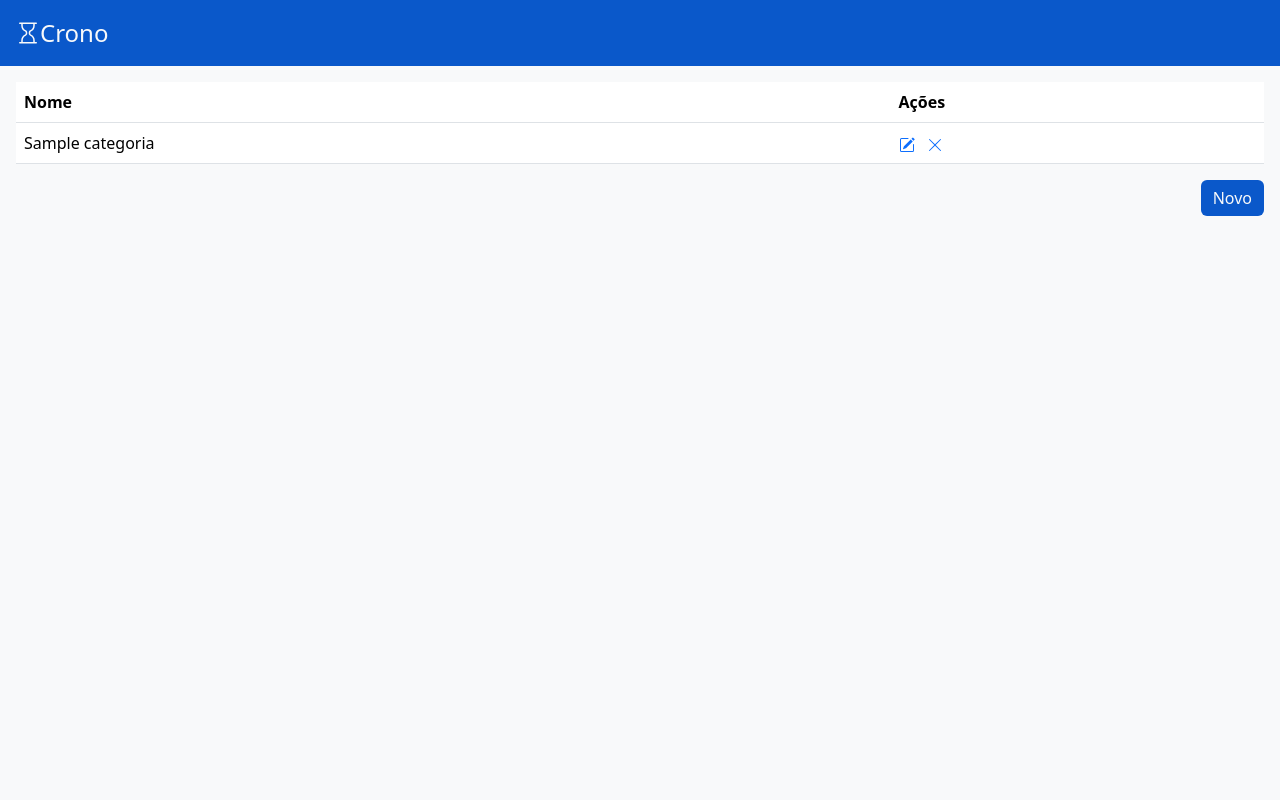
After one commit to adolfocustodio/Crono2.0, a Django app: page /categoria/listar/ in a window 1280 px wide. The commit adds this page. Run offline with Django 5.2, Linux system fonts and the light colour scheme; tables that the repository leaves empty hold one stand-in row (values such as "Sample post").

Commit message:
sistema crud de categorias

```diff
--- /dev/null
+++ b/core/templates/core/categoria_confirm_delete.html
@@ -0,0 +1,18 @@
+<div class="modal fade" id="deleteModal">
+    <form action="{% url 'core:categoria_excluir' categoria.pk %}" class="modal-dialog modal-dialog-centered" method="post">
+        {% csrf_token %}
+        <div class="modal-content">
+            <div class="modal-header">
+                <h1 class="modal-title fs-5" id="exampleModalLabel">Excluir categoria</h1>
+                <button class="btn-close" data-bs-dismiss="modal" type="button"></button>
+            </div>
+            <div class="modal-body">
+                Tem certeza que deseja excluir essa categoria?
+            </div>
+            <div class="modal-footer">
+                <button class="btn_cinza" data-bs-dismiss="modal" type="button">Cancelar</button>
+                <button class="btn_vermelho" type="submit">Excluir</button>
+            </div>
+        </div>
+    </form>
+</div>
--- /dev/null
+++ b/core/templates/core/categoria_list.html
@@ -0,0 +1,32 @@
+{% extends "base.html" %}
+{% block main %}
+<div class="conteudo">
+    <table class="table">
+        <thead>
+            <tr>
+                <th>Nome</th>
+                <th>Ações</th>
+            </tr>
+        </thead>
+        <tbody>
+            {% for categoria in object_list %}
+            <tr>
+                <td>{{ categoria.nome }}</td>
+                <td>
+                    <a class="me-2" href="{% url 'core:categoria_editar' categoria.pk %}">
+                        <svg fill="currentColor" height="16" viewBox="0 0 16 16" width="16"><path d="M15.502 1.94a.5.5 0 0 1 0 .706L14.459 3.69l-2-2L13.502.646a.5.5 0 0 1 .707 0l1.293 1.293zm-1.75 2.456-2-2L4.939 9.21a.5.5 0 0 0-.121.196l-.805 2.414a.25.25 0 0 0 .316.316l2.414-.805a.5.5 0 0 0 .196-.12l6.813-6.814z"/><path fill-rule="evenodd" d="M1 13.5A1.5 1.5 0 0 0 2.5 15h11a1.5 1.5 0 0 0 1.5-1.5v-6a.5.5 0 0 0-1 0v6a.5.5 0 0 1-.5.5h-11a.5.5 0 0 1-.5-.5v-11a.5.5 0 0 1 .5-.5H9a.5.5 0 0 0 0-1H2.5A1.5 1.5 0 0 0 1 2.5v11z"/></svg>
+                    </a>
+                    <a data-bs-toggle="modal" href="#deleteModal">
+                        <svg fill="currentColor" height="16" viewBox="0 0 16 16" width="16"><path d="M2.146 2.854a.5.5 0 1 1 .708-.708L8 7.293l5.146-5.147a.5.5 0 0 1 .708.708L8.707 8l5.147 5.146a.5.5 0 0 1-.708.708L8 8.707l-5.146 5.147a.5.5 0 0 1-.708-.708L7.293 8 2.146 2.854Z"/></svg>
+                    </a>
+                    {% include 'core/categoria_confirm_delete.html' %}
+                </td>
+            </tr>
+            {% endfor %}
+        </tbody>
+    </table>
+    <div class="table_btn">
+        <a href="{% url 'core:categoria_form' %}"><button class="btn_azul">Novo</button></a>
+    </div>
+</div>
+{% endblock %}
--- a/core/urls.py
+++ b/core/urls.py
@@ -4,5 +4,9 @@ from . import views
 
 app_name = "core"
 urlpatterns = [
-    path('', views.HomeView.as_view(), name='home')
+    path('', views.HomeView.as_view(), name='home'),
+    path('categoria/criar/', views.CategoriaCreateView.as_view(), name='categoria_form'),
+    path('categoria/listar/', views.CategoriaListView.as_view(), name='categoria_listar'),
+    path('categoria/editar/<int:pk>/', views.CategoriaUpdateView.as_view(), name='categoria_editar'),
+    path('categoria/excluir/<int:pk>/', views.CategoriaDeleteView.as_view(), name='categoria_excluir')
 ]
--- a/core/views.py
+++ b/core/views.py
@@ -1,5 +1,29 @@
 from django.views import generic
+from .models import Categoria
+from .forms import CategoriaForm
+from django.urls import reverse_lazy
 
 
 class HomeView(generic.TemplateView):
-    template_name = "index.html"
+    template_name = "core/index.html"
+
+
+class CategoriaCreateView(generic.CreateView):
+    model = Categoria
+    form_class = CategoriaForm
+    success_url = reverse_lazy("core:categoria_listar")
+
+
+class CategoriaListView(generic.ListView):
+    model = Categoria
+
+
+class CategoriaUpdateView(generic.UpdateView):
+    model = Categoria
+    form_class = CategoriaForm
+    success_url = reverse_lazy("core:categorias_listar")
+
+
+class CategoriaDeleteView(generic.DeleteView):
+    model = Categoria
+    success_url = reverse_lazy("core:categoria_listar")
--- a/crono/settings.py
+++ b/crono/settings.py
@@ -19,7 +19,8 @@ INSTALLED_APPS = [
     'django.contrib.sessions',
     'django.contrib.messages',
     'django.contrib.staticfiles',
-    'core'
+    'core',
+    'usuarios'
 ]
 
 MIDDLEWARE = [
--- a/static/css/style.css
+++ b/static/css/style.css
@@ -1,7 +1,24 @@
 :root {
     --azul: #0a58ca;
+    --azul2: #094fbd;
+    --azul3: #073fba;
+    --azul_claro: rgb(207, 226, 255, 0.5);
     --branco: #f8f9fa;
+    --cinza: #6c757d;
+    --cinza2: #677377;
+    --cinza3: #626c74;
+    --vermelho: #ef233c;
+    --vermelho2: #e32139;
+    --vermelho3: #d71f36;
 }
+
+
+a {
+    text-decoration: none;
+}
+
+
+/* Estilização do cabeçalho */
 
 
 header {
@@ -19,12 +36,97 @@ header {
 }
 
 
-a {
-    text-decoration: none;
+/* Estilização do conteudo principal */
+
+
+form {
+    width: 750px;
 }
+
+
+/* Estilização do conteudo principal */
 
 
 main {
     background-color: var(--branco);
+    display: flex;
+    justify-content: center;
     min-height: calc(100vh - 66px);
 }
+
+
+.conteudo {
+    width: 100%;
+}
+
+
+/* Estilização das tabelas */
+
+
+tbody tr:hover td {
+    background-color: var(--azul_claro);
+}
+
+
+.table_btn {
+    display: flex;
+    justify-content: end;
+}
+
+
+/* Estilização dos botões */
+
+
+button {
+    border: currentColor;
+    border-radius: 6px;
+    padding: 6px 12px;
+}
+
+
+.btn_azul {
+    background-color: var(--azul);
+    color: var(--branco);
+}
+
+
+.btn_azul:hover {
+    background-color: var(--azul2);
+}
+
+
+.btn_azul:active {
+    background-color: var(--azul3);
+}
+
+
+.btn_cinza {
+    background-color: var(--cinza);
+    color: var(--branco);
+}
+
+
+.btn_cinza:hover {
+    background-color: var(--cinza2);
+}
+
+
+.btn_cinza:active {
+    background-color: var(--cinza3);
+}
+
+
+.btn_vermelho {
+    background-color: var(--vermelho);
+    color: var(--branco);
+}
+
+
+.btn_vermelho:hover {
+    background-color: var(--vermelho2);
+}
+
+
+.btn_vermelho:active {
+    background-color: var(--vermelho3);
+}
--- /dev/null
+++ b/usuarios/admin.py
@@ -0,0 +1 @@
+from django.contrib import admin
--- /dev/null
+++ b/usuarios/apps.py
@@ -0,0 +1,6 @@
+from django.apps import AppConfig
+
+
+class UsuariosConfig(AppConfig):
+    default_auto_field = 'django.db.models.BigAutoField'
+    name = 'usuarios'
--- /dev/null
+++ b/usuarios/models.py
@@ -0,0 +1 @@
+from django.db import models
--- /dev/null
+++ b/usuarios/tests.py
@@ -0,0 +1 @@
+from django.test import TestCase
--- /dev/null
+++ b/usuarios/views.py
@@ -0,0 +1 @@
+from django.shortcuts import render
```
Also changed, not shown: core/forms.py (added, +13 -0 lines), core/templates/core/categoria_form.html (added, +16 -0 lines), core/migrations/0001_initial.py (added), core/templates/core/index.html (renamed from core/templates/index.html), usuarios/__init__.py (added), usuarios/migrations/__init__.py (added).
